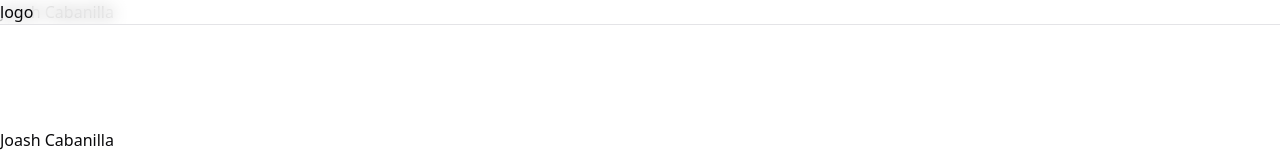
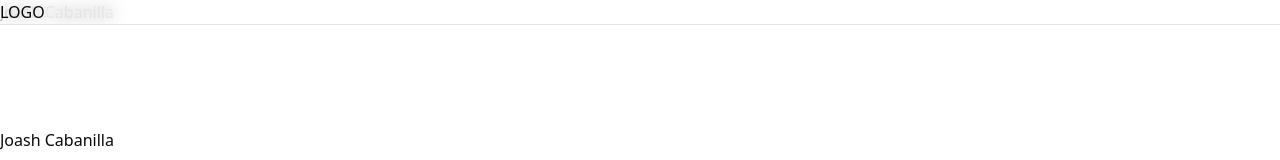
Before and after one commit to joashcabanilla/e-com-pos, a Next.js app: page / in a window 1280 px wide. Shown: the top 160 px of the page. Built offline with nearby package versions, Linux system fonts and the light colour scheme.

Commit message:
pnpm error

```diff
--- a/src/components/e-com/Header.tsx
+++ b/src/components/e-com/Header.tsx
@@ -3,7 +3,7 @@
 export default function Header(){
     return(
         <header className="w-full border-grid fixed top-0 z-50 border-b bg-background/95 backdrop-blur supports-[backdrop-filter]:bg-background/60">
-            logo
+            LOGO
         </header>
     );
 }
```
